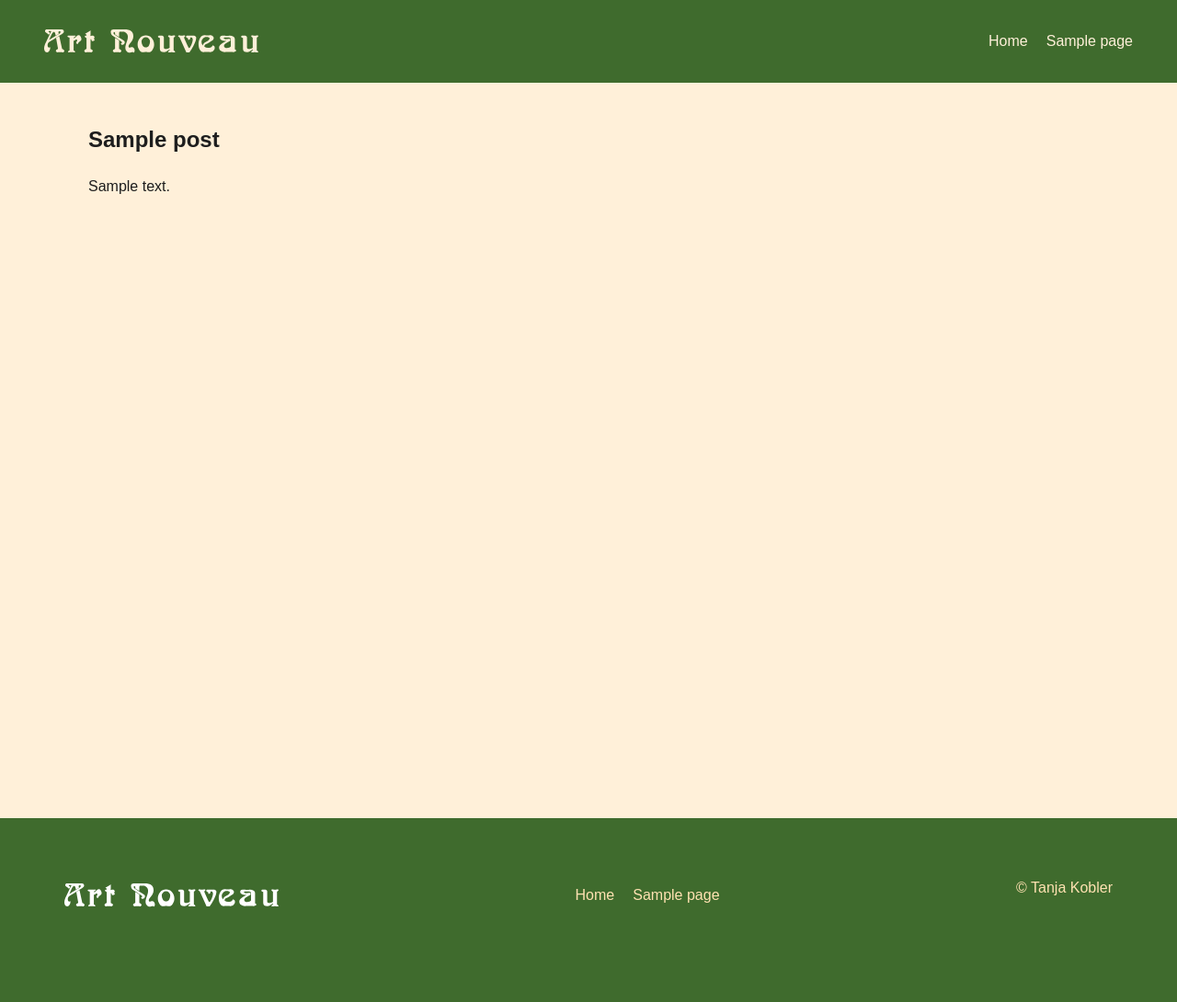
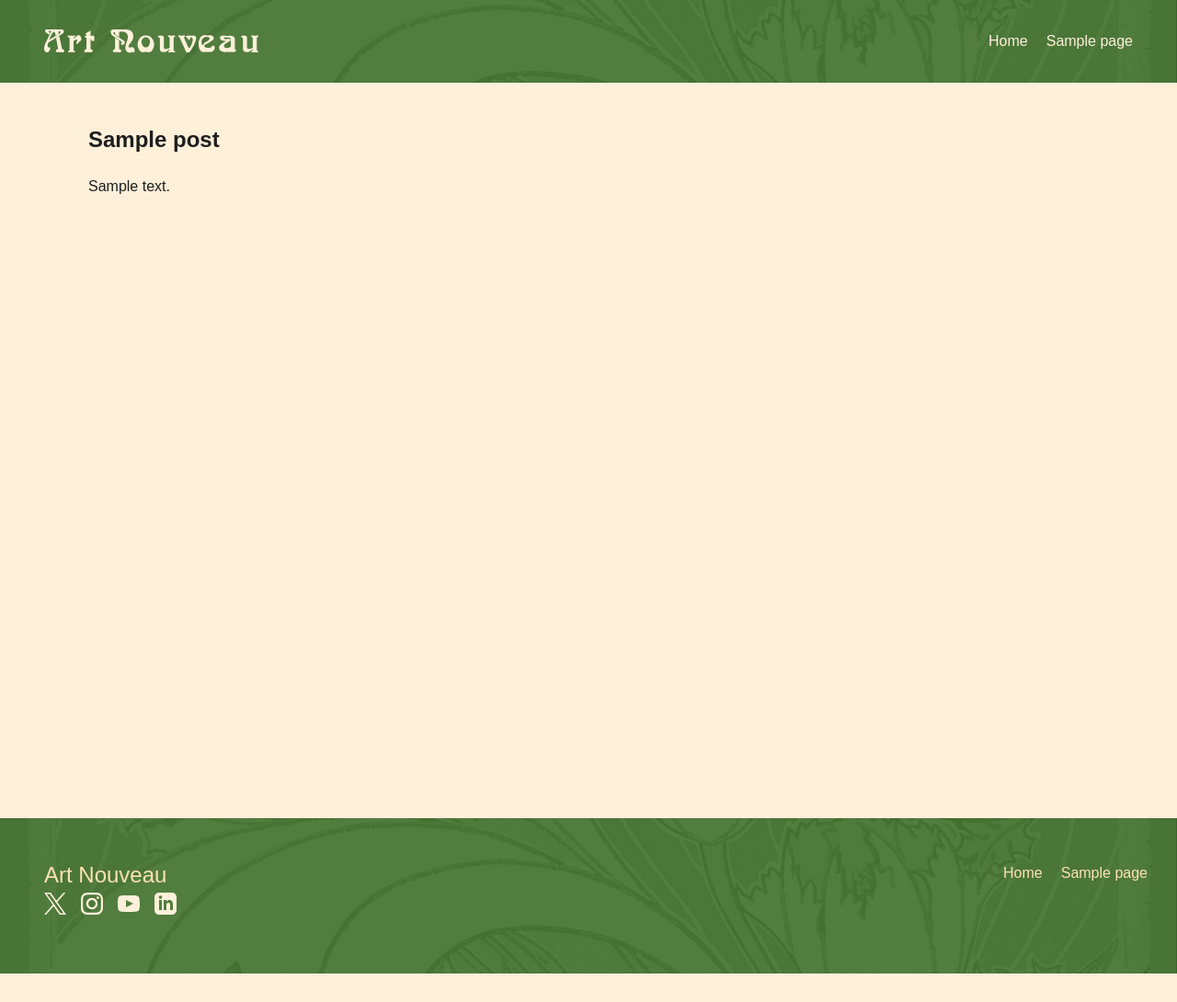
Before and after one commit to Sery33/projecttheme, a WordPress theme: template page.php in a window 1280 px wide. Shown: the whole page at 92% size. After the commit the page ends 1059 px from the top, so only its background shows below. Run offline with PHP 8.4 and a stand-in for WordPress, Linux system fonts and the light colour scheme; the site name, menu and one post (Sample post) are stand-ins, and other content is empty; some web fonts are replaced.

Commit message:
adjusted footer and header

```diff
--- a/assets/css/footer.css
+++ b/assets/css/footer.css
@@ -3,27 +3,106 @@
  */
 footer {
   background-color: var(--theme-color-primary);
+  background-image: url("../images/footer-header-bg.png");
+  background-position: center;
+  background-repeat: no-repeat;
+  background-size: cover;
   display: flex;
-  color: var( --theme-color-body-secondary);
+  color: var(--theme-color-body-secondary);
 }
 
 footer .footer-content {
   display: flex;
   justify-content: space-between;
-  align-items: center;
-  padding: 4rem 0 4rem;
+  align-items: flex-start;
+  width: 100%;
+  max-width: none;
+  padding: 3rem 1.5rem 4rem;
   flex-direction: column;
   gap: 2rem;
 }
 
+.footer-brand {
+  display: flex;
+  flex-direction: column;
+  gap: 4px;
+  min-width: 240px;
+  width: 262px;
+}
+
+.footer-title {
+  margin: 0;
+  color: var(--theme-color-body-secondary);
+  font-family: var(--theme-font-heading-secondary);
+  font-size: 24px;
+  line-height: 1.2;
+}
+
+.footer-social {
+  display: flex;
+  align-items: center;
+  gap: 16px;
+}
+
+.footer-social-icon,
+.footer-social-icon img {
+  display: block;
+  width: 24px;
+  height: 24px;
+}
+
+.footer-navigation {
+  display: flex;
+  align-items: flex-start;
+  gap: 16px;
+  width: 100%;
+}
+
+.footer-menu-column {
+  width: 262px;
+  max-width: 100%;
+}
+
+.footer-menu-title {
+  margin: 0 0 16px;
+  color: var(--theme-color-body-secondary);
+  font-family: var(--theme-font-body);
+  font-size: 16px;
+  font-weight: 600;
+  line-height: 1.4;
+}
+
+.footer-menu {
+  display: flex;
+  flex-direction: column;
+  gap: 12px;
+  margin: 0;
+  padding: 0;
+  list-style: none;
+  color: var(--theme-color-body-secondary);
+  font-family: var(--theme-font-body);
+  font-size: 16px;
+  line-height: 1.4;
+}
+
+.footer-menu a {
+  display: inline-block;
+}
+
 @media (min-width: 767px) {
-  footer .footer-content{
+  footer .footer-content {
     flex-direction: row;
-    padding: 4rem 0 6rem;
-    gap: 0;
+    padding: 48px 32px 64px 48px;
+  }
+
+  .footer-navigation {
+    justify-content: flex-end;
+    width: auto;
   }
 }
 
-.footer-logo img {
-  filter: brightness(0) invert(1);
+@media (max-width: 766px) {
+  .footer-navigation {
+    flex-direction: column;
+  }
 }
--- a/assets/css/header.css
+++ b/assets/css/header.css
@@ -3,6 +3,10 @@
  */
 header {
   background-color: var(--theme-color-primary);
+  background-image: url("../images/footer-header-bg.png");
+  background-position: center;
+  background-repeat: no-repeat;
+  background-size: cover;
   display: flex;
   justify-content: space-between;
   align-items: center;
--- a/footer.php
+++ b/footer.php
@@ -3,17 +3,55 @@
 
   <footer id="colophon" class="site-footer">
     <div class="footer-content container-lg">
-      <div class="footer-logo">
+      <div class="footer-brand">
+        <p class="footer-title"><?php esc_html_e( 'Art Nouveau', 'textdomaintomodify' ); ?></p>
+        <div class="footer-social" aria-label="<?php esc_attr_e( 'Social media', 'textdomaintomodify' ); ?>">
+          <span class="footer-social-icon"><img src="<?php echo esc_url( get_template_directory_uri() . '/assets/images/x-logo.svg' ); ?>" alt="" width="24" height="24"></span>
+          <span class="footer-social-icon"><img src="<?php echo esc_url( get_template_directory_uri() . '/assets/images/instagram-logo.svg' ); ?>" alt="" width="24" height="24"></span>
+          <span class="footer-social-icon"><img src="<?php echo esc_url( get_template_directory_uri() . '/assets/images/youtube-logo.svg' ); ?>" alt="" width="24" height="24"></span>
+          <span class="footer-social-icon"><img src="<?php echo esc_url( get_template_directory_uri() . '/assets/images/linkedin-logo.svg' ); ?>" alt="" width="24" height="24"></span>
+        </div>
+      </div>
+
+      <div class="footer-navigation">
         <?php
-        $logo_path = get_template_directory() . '/assets/images/logo.svg';
-        if ( file_exists( $logo_path ) ) :
+        $locations = get_nav_menu_locations();
+        $footer_menu_id = isset( $locations['menu-footer'] ) ? $locations['menu-footer'] : 0;
+        $footer_items = $footer_menu_id ? wp_get_nav_menu_items( $footer_menu_id ) : array();
+
+        if ( $footer_items ) :
+          $explore_items = array_slice( $footer_items, 0, 3 );
+          $discover_items = array_slice( $footer_items, 3 );
           ?>
-          <img src="<?php echo esc_url( get_template_directory_uri() . '/assets/images/logo.svg' ); ?>" alt="<?php esc_attr_e( 'Logo', 'textdomaintomodify' ); ?>">
-        <?php endif; ?>
-      </div>
-      <?php wp_nav_menu( array( 'theme_location' => 'menu-footer', 'menu_id' => 'menu-footer' ) ); ?>
-      <div class="footer-text">
-        <p> &copy; Tanja Kobler</p>
+          <div class="footer-menu-column">
+            <p class="footer-menu-title"><?php esc_html_e( 'Explore', 'textdomaintomodify' ); ?></p>
+            <ul id="menu-footer-explore" class="footer-menu">
+              <?php foreach ( $explore_items as $item ) : ?>
+                <li><a href="<?php echo esc_url( $item->url ); ?>"><?php echo esc_html( $item->title ); ?></a></li>
+              <?php endforeach; ?>
+            </ul>
+          </div>
+          <?php if ( $discover_items ) : ?>
+            <div class="footer-menu-column">
+              <p class="footer-menu-title"><?php esc_html_e( 'Discover More', 'textdomaintomodify' ); ?></p>
+              <ul id="menu-footer-discover" class="footer-menu">
+                <?php foreach ( $discover_items as $item ) : ?>
+                  <li><a href="<?php echo esc_url( $item->url ); ?>"><?php echo esc_html( $item->title ); ?></a></li>
+                <?php endforeach; ?>
+              </ul>
+            </div>
+          <?php endif;
+        else :
+          wp_nav_menu(
+            array(
+              'theme_location' => 'menu-footer',
+              'menu_id'        => 'menu-footer',
+              'container'      => 'nav',
+              'container_class'=> 'footer-navigation',
+            )
+          );
+        endif;
+        ?>
       </div>
     </div>
   </footer><!-- #colophon -->
```
Also changed, not shown: assets/images/footer-header-bg.png (added), assets/images/instagram-logo.svg (added), assets/images/linkedin-logo.svg (added), assets/images/x-logo.svg (added), assets/images/youtube-logo.svg (added).
